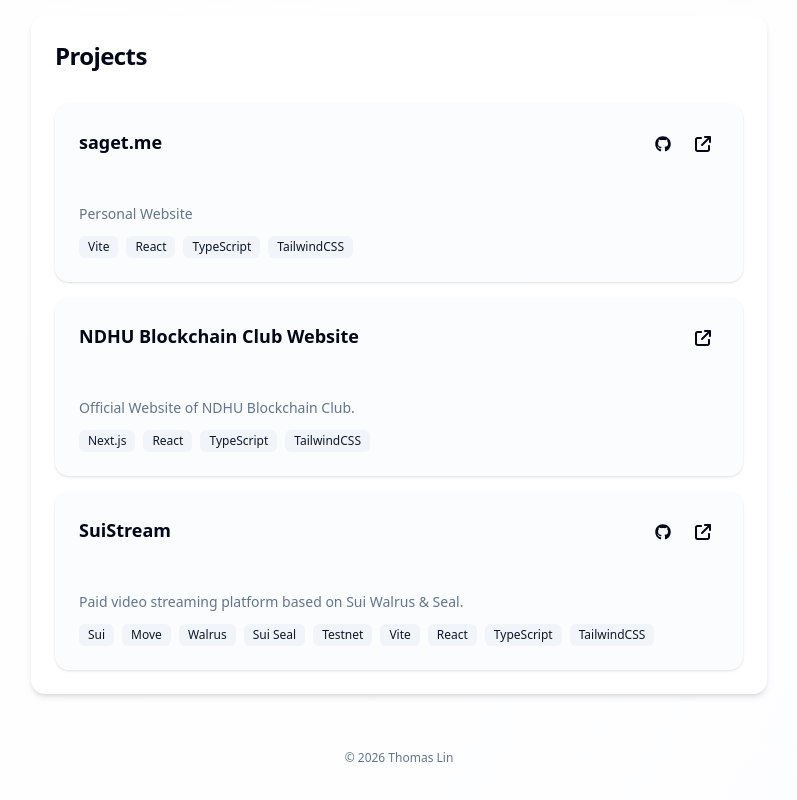
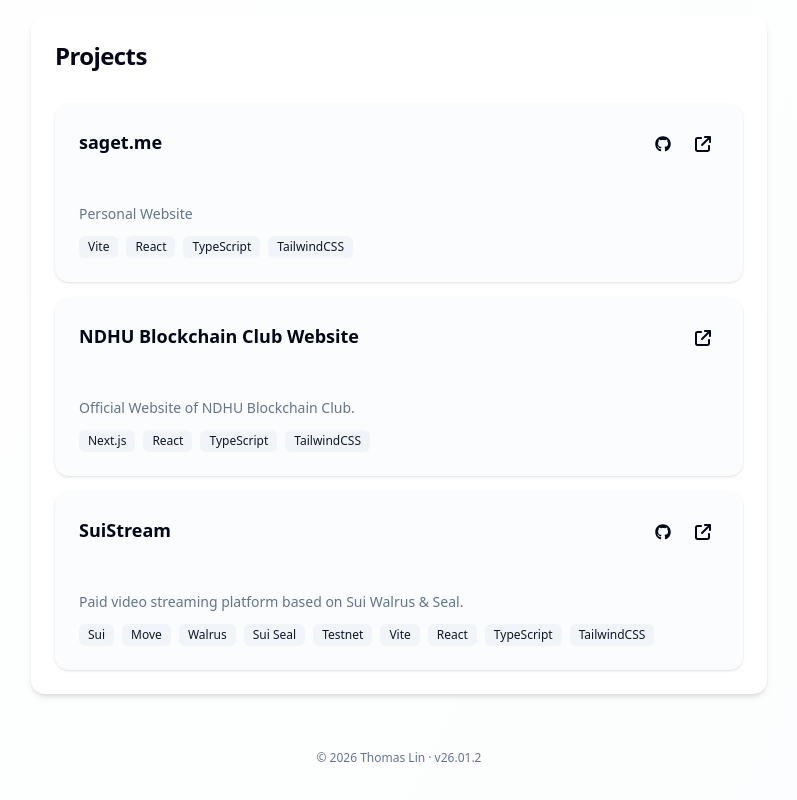
Before and after one commit to jhihyulin/web.v4, a React (Vite) app: page / in a window 1280 px wide. Shown: the part 1539-2339 px from the top of the page, without its empty margins (241-1038 px from the left). Built offline with nearby package versions, Linux system fonts and the light colour scheme.

Commit message:
feat: show version

```diff
--- a/package.json
+++ b/package.json
@@ -1,7 +1,7 @@
 {
   "name": "web.v4",
   "private": true,
-  "version": "0.0.0",
+  "version": "26.01.2",
   "type": "module",
   "scripts": {
     "dev": "vite",
--- a/src/App.tsx
+++ b/src/App.tsx
@@ -3,6 +3,7 @@
 import { SocialLinks } from "@/components/social-links";
 import { CryptoAddresses } from "@/components/crypto-addresses";
 import { ProjectsSection } from "@/components/projects-section";
+import packageJson from "@/../package.json";
 
 function App() {
   return (
@@ -16,7 +17,7 @@
           <ProjectsSection />
 
           <footer className="mt-8 pt-6 text-center text-xs text-muted-foreground">
-            <p>© 2026 Thomas Lin</p>
+            <p>© 2026 Thomas Lin · v{packageJson.version}</p>
           </footer>
         </div>
       </div>
```
